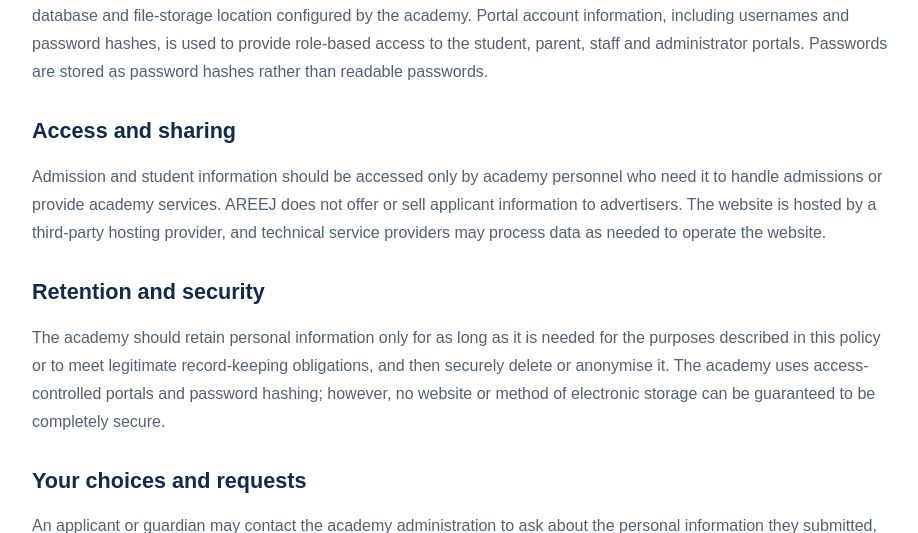
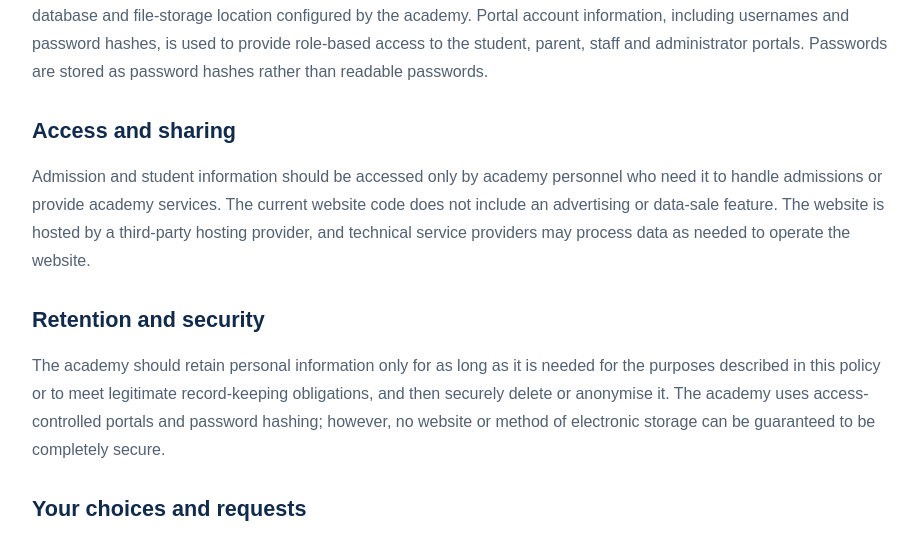
Before and after one commit to fadilu439/areej-virtual-islamic-academy, a Flask app: page /privacy in a window 1280 px wide. Shown: the part 618-1151 px from the top of the page, without its empty margins (180-1098 px from the left). Run offline with Flask 3, Linux system fonts and the light colour scheme.

Commit message:
Align privacy policy wording with inspected application code

```diff
--- a/templates/privacy.html
+++ b/templates/privacy.html
@@ -28,7 +28,7 @@
     <h2>Files and account information</h2>
     <p>Information submitted through the form is processed by the AREEJ website and stored in the academy application's database and file-storage location configured by the academy. Portal account information, including usernames and password hashes, is used to provide role-based access to the student, parent, staff and administrator portals. Passwords are stored as password hashes rather than readable passwords.</p>
     <h2>Access and sharing</h2>
-    <p>Admission and student information should be accessed only by academy personnel who need it to handle admissions or provide academy services. AREEJ does not offer or sell applicant information to advertisers. The website is hosted by a third-party hosting provider, and technical service providers may process data as needed to operate the website.</p>
+    <p>Admission and student information should be accessed only by academy personnel who need it to handle admissions or provide academy services. The current website code does not include an advertising or data-sale feature. The website is hosted by a third-party hosting provider, and technical service providers may process data as needed to operate the website.</p>
     <h2>Retention and security</h2>
     <p>The academy should retain personal information only for as long as it is needed for the purposes described in this policy or to meet legitimate record-keeping obligations, and then securely delete or anonymise it. The academy uses access-controlled portals and password hashing; however, no website or method of electronic storage can be guaranteed to be completely secure.</p>
     <h2>Your choices and requests</h2>
```
